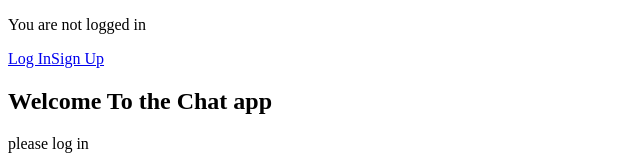
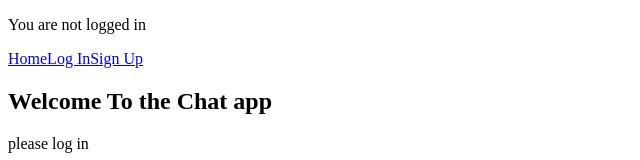
Before and after one commit to WhoCanThisBe/PG630_WebAPI_Exam, a React app: page / in a window 1280 px wide. Shown: the top 160 px of the page, without its empty margins (0-640 px from the left). Built offline with nearby package versions, Linux system fonts and the light colour scheme; no server answers; the HTML template or start-up script is replaced by a standard one.

Commit message:
Update README.mdqwe

```diff
--- a/src/client/Home.jsx
+++ b/src/client/Home.jsx
@@ -4,7 +4,7 @@ import React from "react";
 
 export function Home({ isUserLoggedIn, ...props }) {
   return (
-    <div className={"chatWindow"}>
+    <div className={"app"}>
       <h2>Welcome To the Chat app </h2>
       {isUserLoggedIn ? (
         props.children
--- a/src/client/component/Header.jsx
+++ b/src/client/component/Header.jsx
@@ -25,6 +25,9 @@ export function Header({ user, onLogout, ...props }) {
 
   let buttons = (
     <>
+        <NavLink className="header-button" to={NAV_PATH.HOME}>
+            Home
+        </NavLink>
       <NavLink className="header-button" to={NAV_PATH.LOGIN}>
         Log In
       </NavLink>
@@ -38,6 +41,9 @@ export function Header({ user, onLogout, ...props }) {
   if (isLoggedIn) {
     buttons = (
       <>
+          <NavLink className="header-button" to={NAV_PATH.HOME}>
+              Home
+          </NavLink>
         <NavLink className="header-button" to={NAV_PATH.SIGNUP}>
           Register new user
         </NavLink>
```
Also changed, not shown: src/client/style.css (+5 -3 lines), tests/client/component/Header-test.js (+3 -0 lines).
